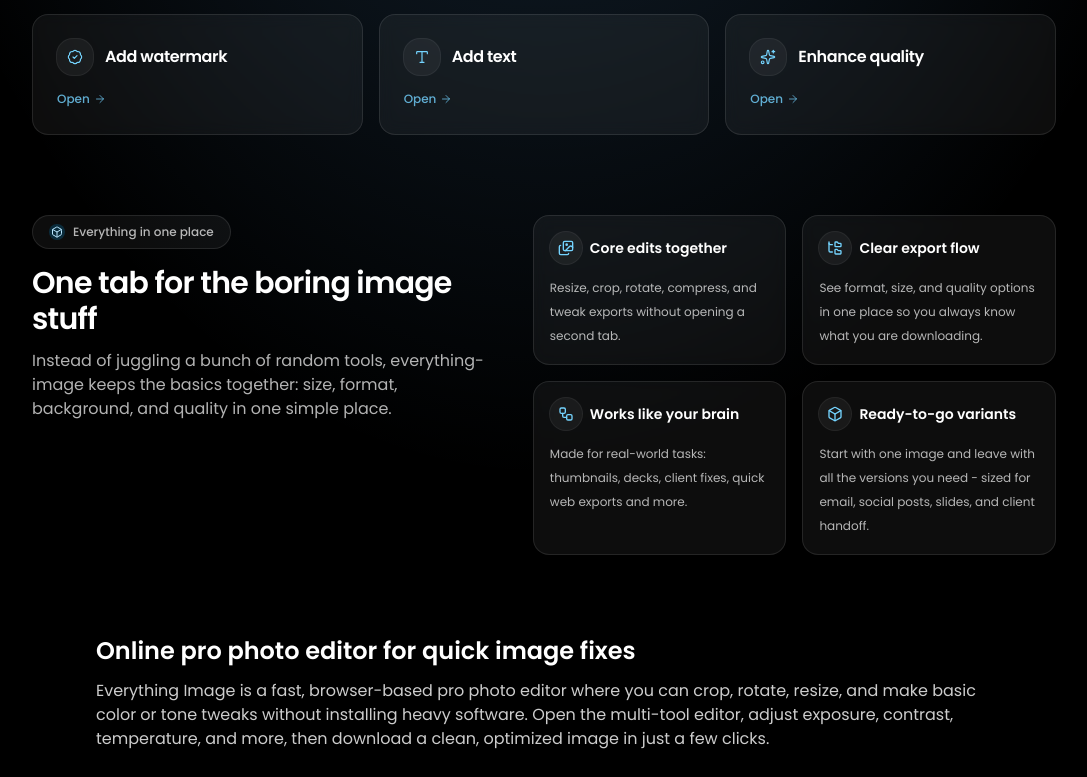
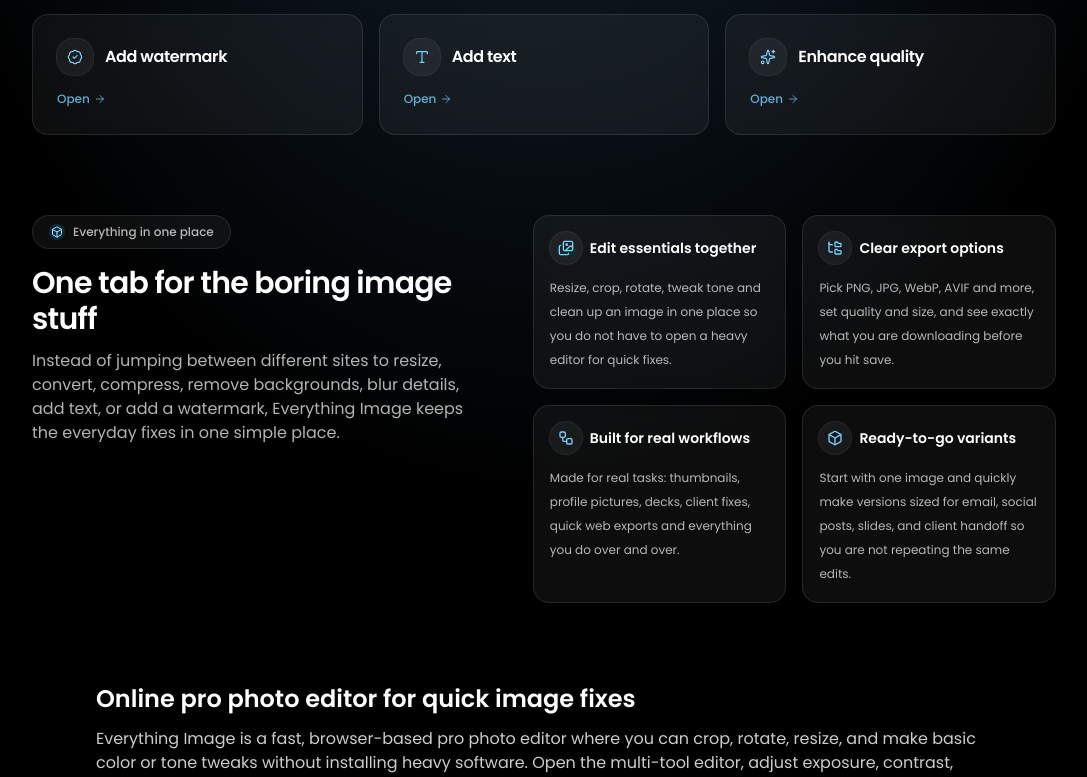
Before and after one commit to mdraihan27/everything-image, a Next.js app: page / in a window 1280 px wide. Shown: the part 662-1439 px from the top of the page, without its empty margins (96-1183 px from the left). Built offline with nearby package versions, Linux system fonts and the light colour scheme; a web font is replaced by a local one.

Commit message:
fix: fix overall issues

```diff
--- a/app/components/EverythingInOnePlaceSection.tsx
+++ b/app/components/EverythingInOnePlaceSection.tsx
@@ -16,9 +16,10 @@
             One tab for the boring image stuff
           </h2>
           <p className="mt-3 text-sm leading-6 text-white/70 sm:text-base">
-            Instead of juggling a bunch of random tools, everything-image keeps
-            the basics together: size, format, background, and quality in one
-            simple place.
+            Instead of jumping between different sites to resize, convert,
+            compress, remove backgrounds, blur details, add text, or add a
+            watermark, Everything Image keeps the everyday fixes in one simple
+            place.
           </p>
         </div>
 
@@ -28,11 +29,11 @@
               <span className="inline-flex h-8 w-8 items-center justify-center rounded-2xl bg-white/5 text-sky-300 ring-1 ring-white/10">
                 <Images className="h-4 w-4" />
               </span>
-              Core edits together
+              Edit essentials together
             </div>
             <p className="mt-3 text-xs leading-6 text-white/70">
-              Resize, crop, rotate, compress, and tweak exports without opening
-              a second tab.
+              Resize, crop, rotate, tweak tone and clean up an image in one
+              place so you do not have to open a heavy editor for quick fixes.
             </p>
           </div>
 
@@ -41,11 +42,11 @@
               <span className="inline-flex h-8 w-8 items-center justify-center rounded-2xl bg-white/5 text-sky-300 ring-1 ring-white/10">
                 <FolderTree className="h-4 w-4" />
               </span>
-              Clear export flow
+              Clear export options
             </div>
             <p className="mt-3 text-xs leading-6 text-white/70">
-              See format, size, and quality options in one place so you always
-              know what you are downloading.
+              Pick PNG, JPG, WebP, AVIF and more, set quality and size, and see
+              exactly what you are downloading before you hit save.
             </p>
           </div>
 
@@ -54,11 +55,11 @@
               <span className="inline-flex h-8 w-8 items-center justify-center rounded-2xl bg-white/5 text-sky-300 ring-1 ring-white/10">
                 <Workflow className="h-4 w-4" />
               </span>
-              Works like your brain
+              Built for real workflows
             </div>
             <p className="mt-3 text-xs leading-6 text-white/70">
-              Made for real-world tasks: thumbnails, decks, client fixes,
-              quick web exports and more.
+              Made for real tasks: thumbnails, profile pictures, decks, client
+              fixes, quick web exports and everything you do over and over.
             </p>
           </div>
 
@@ -70,8 +71,9 @@
               Ready-to-go variants
             </div>
             <p className="mt-3 text-xs leading-6 text-white/70">
-              Start with one image and leave with all the versions you need -
-              sized for email, social posts, slides, and client handoff.
+              Start with one image and quickly make versions sized for email,
+              social posts, slides, and client handoff so you are not repeating
+              the same edits.
             </p>
           </div>
         </div>
```
